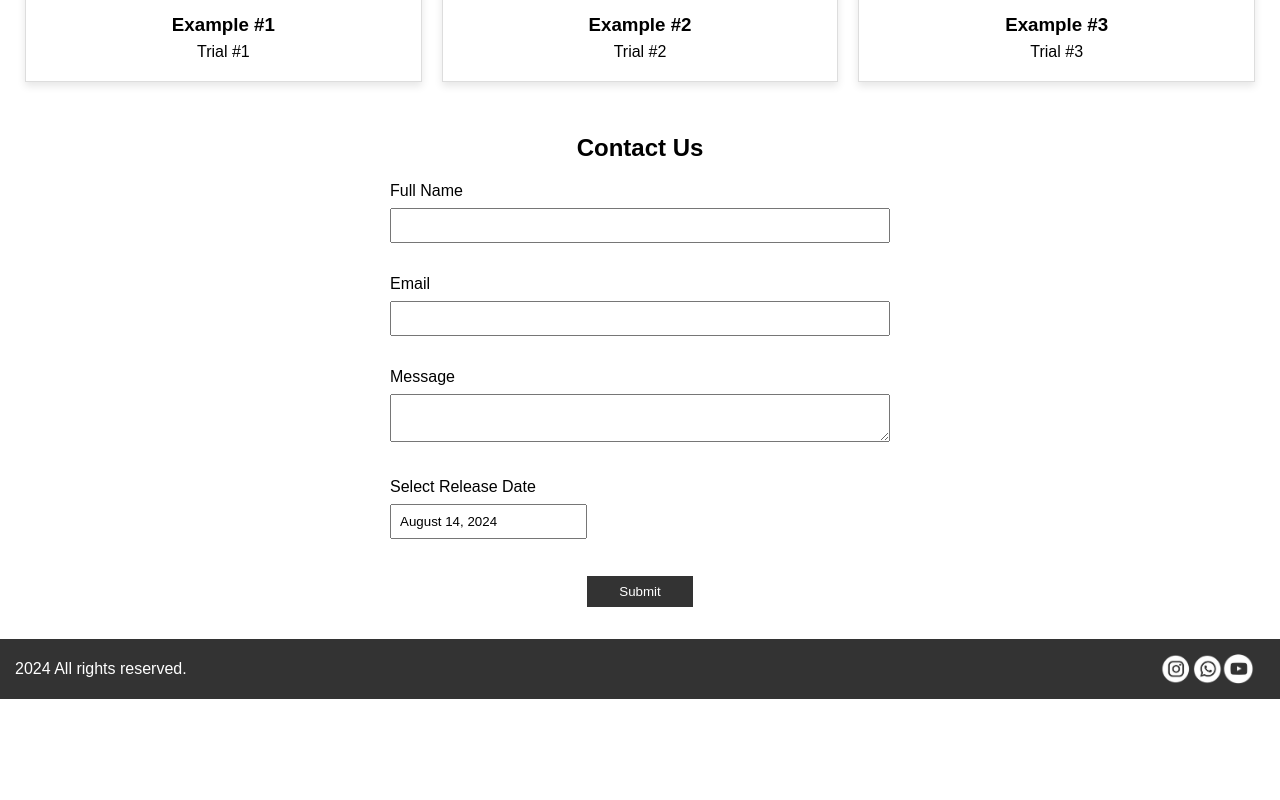
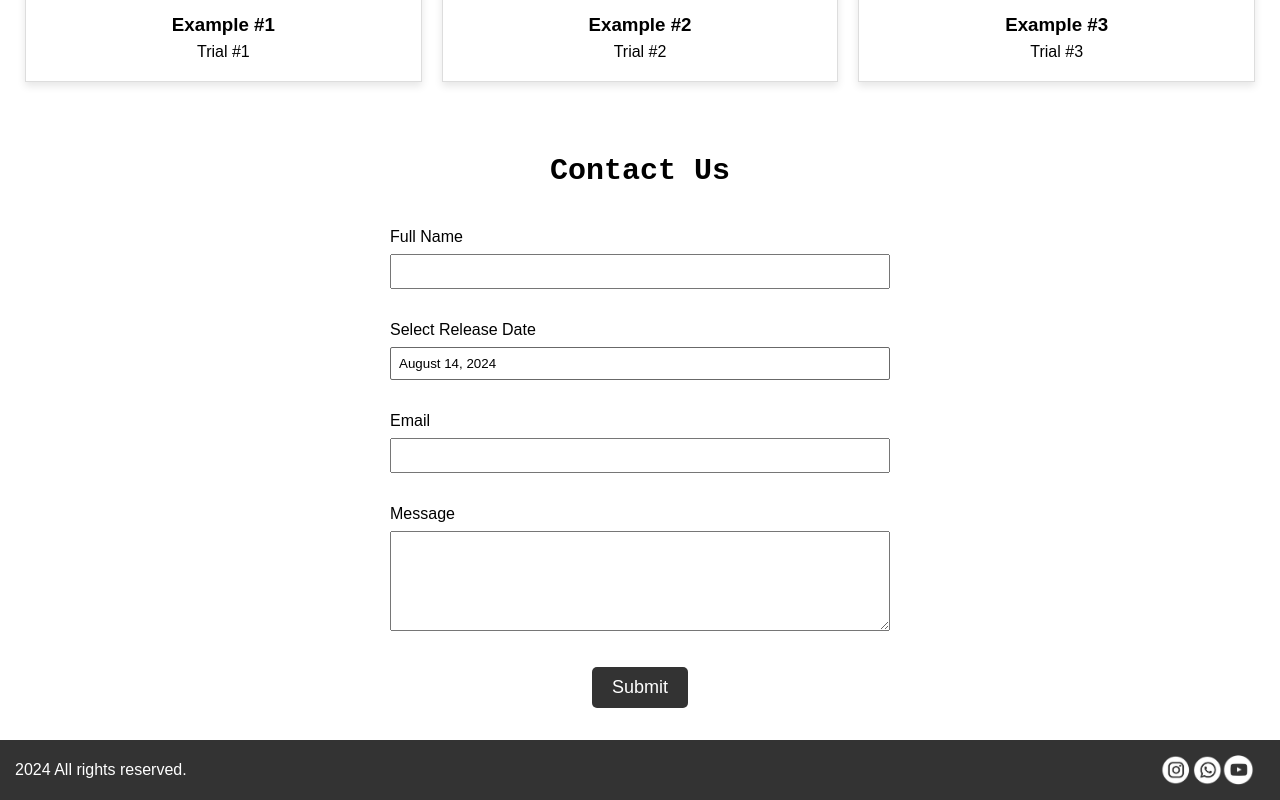
Before and after one commit to sarahdaou/nextjsproject, a Next.js app: page / in a window 1280 px wide. Shown: the part 1419-2219 px from the top of the page. Before the commit the page ends 2118 px from the top, so only its background shows below. Built offline with nearby package versions, Linux system fonts and the light colour scheme.

Commit message:
changes, still have banner and footer

```diff
--- a/comps/Banner.js
+++ b/comps/Banner.js
@@ -4,7 +4,7 @@ const Banner = () => {
 <section className="banner">
     <div className="text-overlay container">Welcome to My Website</div>
     <div className="container">
-        <a href="#target" className="banner-button">Learn More</a>
+        <a href="#target" className="buttons">Learn More</a>
     </div>
 </section>
     );
--- a/comps/Form.js
+++ b/comps/Form.js
@@ -8,11 +8,22 @@ const Form = () => {
     return (
 <section className="form-section" id="form">
 <div className="layout container">
-    <h2>Contact Us</h2>
+    <h2 className='text-title'>Contact Us</h2>
     <form>
         <div className="form-group">
             <label for="name">Full Name</label>
             <input type="text" id="name" name="name" required />
+        </div>
+
+        <div className="form-group date">
+            <label htmlFor="release-date">Select Release Date</label>
+            <DatePicker
+                id="release-date"
+                selected={startDate}
+                onChange={(date) => setStartDate(date)}
+                dateFormat="MMMM d, yyyy"
+                className="date-picker"
+            />
         </div>
 
         <div className="form-group">
@@ -25,18 +36,7 @@ const Form = () => {
             <textarea id="message" name="message" required></textarea>
         </div>
 
-        <div className="form-group">
-            <label htmlFor="release-date">Select Release Date</label>
-            <DatePicker
-                id="release-date"
-                selected={startDate}
-                onChange={(date) => setStartDate(date)}
-                dateFormat="MMMM d, yyyy"
-                className="date-picker"
-            />
-        </div>
-
-        <button type="submit">Submit</button>
+        <button type="submit" className="buttons">Submit</button>
     </form>
 </div>
 </section>
--- a/comps/Navbar.js
+++ b/comps/Navbar.js
@@ -7,7 +7,7 @@ const Navbar = () => {
 <nav className="navbar">
     <div className="navbar-content container">
         <div className="logo">
-            <Image src="/logo.png" alt="Site Logo" width={100} height={0} style={{ height: 'auto' }}/>
+            <Image src="/logo.png" alt="Site Logo" width={100} height={0} style={{ height: 'auto' }} />
         </div>
     <button className="burger-menu">
             <span className="bar"></span>
--- a/styles/globals.css
+++ b/styles/globals.css
@@ -68,11 +68,11 @@ body {
   text-decoration: none;
   font-size: 18px;
   white-space: nowrap; /* Prevent line breaks */
+  transition: background-color 0.3s ease-in-out, transform 0.3s ease-in-out;
 }
 
 .navlinks a:hover {
   color: #cccc;
-  text-decoration: underline;
 }
 
 .burger-menu {
@@ -163,23 +163,6 @@ body {
   }
 }
 
-.banner-button {
-  display: inline-block; /* Ensures it behaves like a button */
-  margin-top: 20px; /* Space above button */
-  padding: 10px 20px;
-  background-color: #333;
-  color: #fff;
-  border: none;
-  font-size: 18px; /* Font size */
-  cursor: pointer;
-  text-decoration: none;
-  border-radius: 5px;
-}
-
-.banner-button:hover {
-  background-color: #555;
-}
-
 .about-us .container {
   display: flex;
   align-items: center;
@@ -211,21 +194,23 @@ body {
 
   .about-us img.about-image {
       width: 60%; /* Full width on mobile */
-      margin-bottom: 20px; /* Space below the image */
+      margin-bottom: 20px;
+      margin-right: 0px; /* Space below the image */
   }
 
   .about-us .about-text {
-      text-align: left; /* Optional: adjust text alignment for readability */
+      text-align: center; /* Optional: adjust text alignment for readability */
   }
 }
 
 .text-title {
   color: #000000;
+  font-family: 'Courier New', Courier, monospace;
   font-size: 30px; /* Increase font size */
   background: none; /* Remove background */
   padding: 20px 20px; /* Add padding if necessary */
   z-index: 2;
-  font-weight: bold;
+  font-weight: bolder;
   text-align: center;
 }
 
@@ -300,19 +285,52 @@ body {
 
 }
 
-.form-section input, .form-section textarea {
+.form-section input {
   width: 100%; /* Full width within the form group */
   padding: 0.5rem;
 }
 
-.form-section button {
-  padding: 0.5rem 2rem;
-  background: #333;
+.form-section textarea{
+  width: 100%; /* Full width within the form group */
+  padding: 0.5rem;
+  height: 100px;
+}
+
+.buttons {
+  display: inline-block; /* Ensures it behaves like a button */
+  margin-top: 20px; /* Space above button */
+  padding: 10px 20px;
+  background-color: #333;
   color: #fff;
   border: none;
-  margin-top: 25px;
+  font-size: 18px; /* Font size */
   cursor: pointer;
-  width: auto; /* Adjust width to fit content */
+  text-decoration: none;
+  border-radius: 5px;
+  transition: background-color 0.3s ease-in-out, transform 0.3s ease-in-out;
+}
+
+.buttons:hover {
+  background-color: #555;
+}
+
+.react-datepicker-wrapper {
+  width: 100%; /* Ensure the wrapper takes full width */
+  padding: 0;
+  border: 0;
+}
+
+.react-datepicker__input-container {
+  display: block;
+  width: 100%; /* Ensure the input container takes full width */
+}
+
+.react-datepicker__input-container input {
+  width: 100%;
+  box-sizing: border-box;
+  padding: 0.5rem;
+  border: 1px solid #686868;
+  border-radius: 2px;
 }
 
 @media (max-width: 768px) {
@@ -321,7 +339,7 @@ body {
   }
 
   .form-group{
-      width: 60%;
+      width: 95%;
   }
 }
 
@@ -335,36 +353,34 @@ body {
 
 .footer-content{
   display: flex;
-  justify-content: space-between; /* Ensures content is spaced out */
-  align-items: center; /* Centers items vertically */
+  justify-content: space-between;
+  align-items: center;
 }
 
 .footer-icons {
   display: flex;
   list-style: none;
   margin: 0;
-  padding: 0 2%; /* Adjusted padding to ensure it doesn't push icons to next line */
+  padding: 0 2%;
   align-items: center;
-  justify-content: flex-end; /* Align icons to the right */
-  flex-wrap: nowrap; /* Prevents icons from wrapping */
+  justify-content: flex-end;
+  flex-wrap: nowrap;
 }
 
 .footer-icons .icon-link {
-  margin-left: 1%; /* Keeps a consistent spacing between icons */
-  flex-shrink: 0; /* Prevents icons from shrinking */
+  margin-left: 1%;
+  flex-shrink: 0;
 }
 
 .footer-icons img {
-  height: 30px; /* Adjust size as necessary */
+  height: 30px;
 }
-
-
 
 @media (min-width: 1536px) {
 .container {
-  width: 60%; /* Adjust based on your design requirements */
-  max-width: 1536px; /* Maximum width to prevent the container from getting too wide on large screens */
-  overflow: auto; /* Ensures all content is accessible on smaller screens */
+  width: 60%;
+  max-width: 1536px;
+  overflow: auto;
   flex-wrap: nowrap;
   margin-left: auto;
   margin-right: auto;
```
